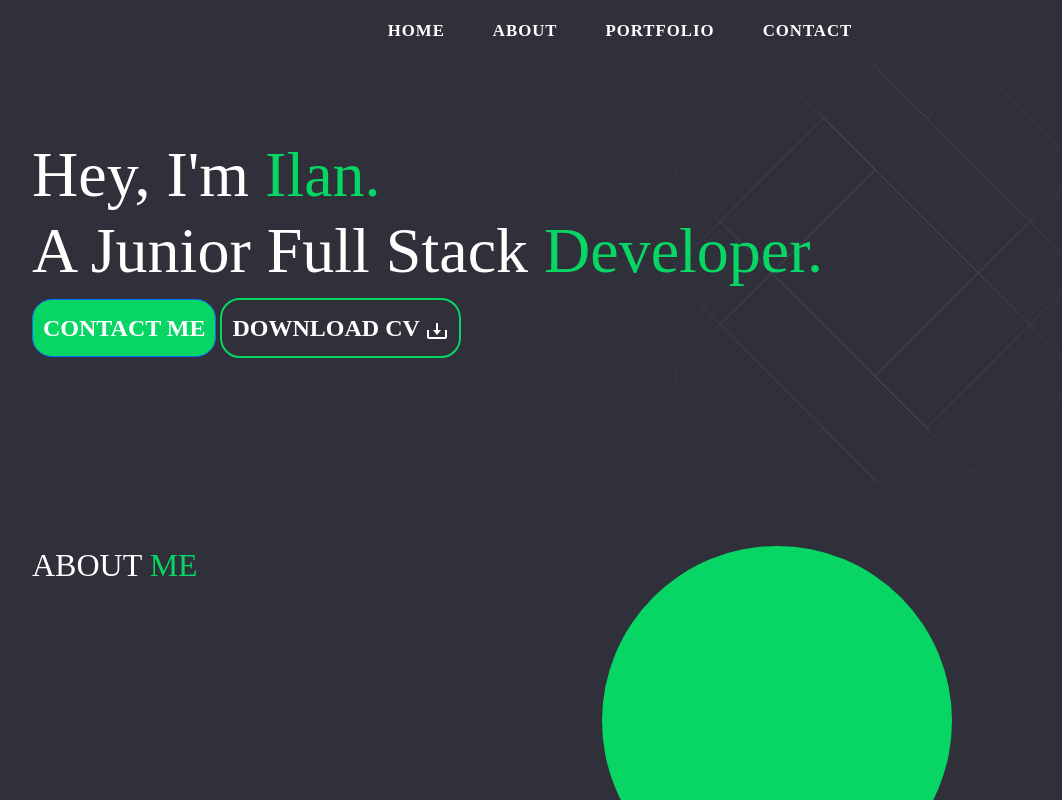
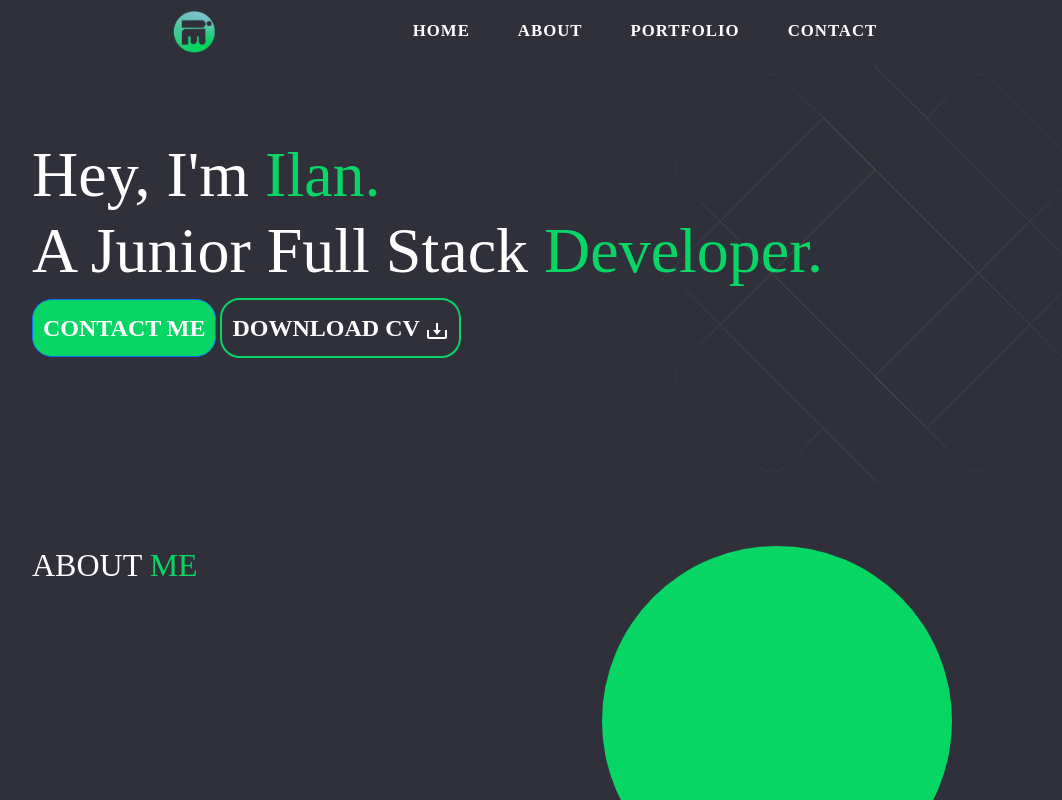
Before and after one commit to SoPH89/portfolio, a React (Create React App) app: page / in a window 1280 px wide. Shown: the top 800 px of the page, without its empty margins (50-1112 px from the left). Built offline with nearby package versions, Linux system fonts and the light colour scheme; the HTML template or start-up script is replaced by a standard one.

Commit message:
adding a logo

```diff
--- a/src/Components/Navbar/Navbar.css
+++ b/src/Components/Navbar/Navbar.css
@@ -50,7 +50,7 @@
     float: left;
     margin-left: 28px;
     font-size: 1.5em;
-    height: 60px;
+    height: 30px;
     letter-spacing: 1px;
     text-transform: uppercase;
 }
--- a/src/Components/Navbar/Navbar.js
+++ b/src/Components/Navbar/Navbar.js
@@ -1,7 +1,12 @@
 import React from "react";
-import { Container, Navbar, NavDropdown, Nav} from 'react-bootstrap';
-import "./Navbar.css";
+import Logo from '../../images/Logo.png'
+;import "./Navbar.css";
 
+
+const logoStyle ={
+  width: "50px",
+  height: "50px"
+}
 let menuIcon = document.querySelector('menuIcon');
 let nav = document.querySelector('overlay-menu');
 const NavBar = ()=>{
@@ -10,8 +15,8 @@
       <nav id="navbar" class="">
   <div className="nav-wrapper">
 
-    <div className="logo">
-
+    <div className="logo" >
+  <img src={Logo} style={logoStyle} />
       <a href="#home" />
 
     </div>
```
Also changed, not shown: src/images/Logo.png (added).
